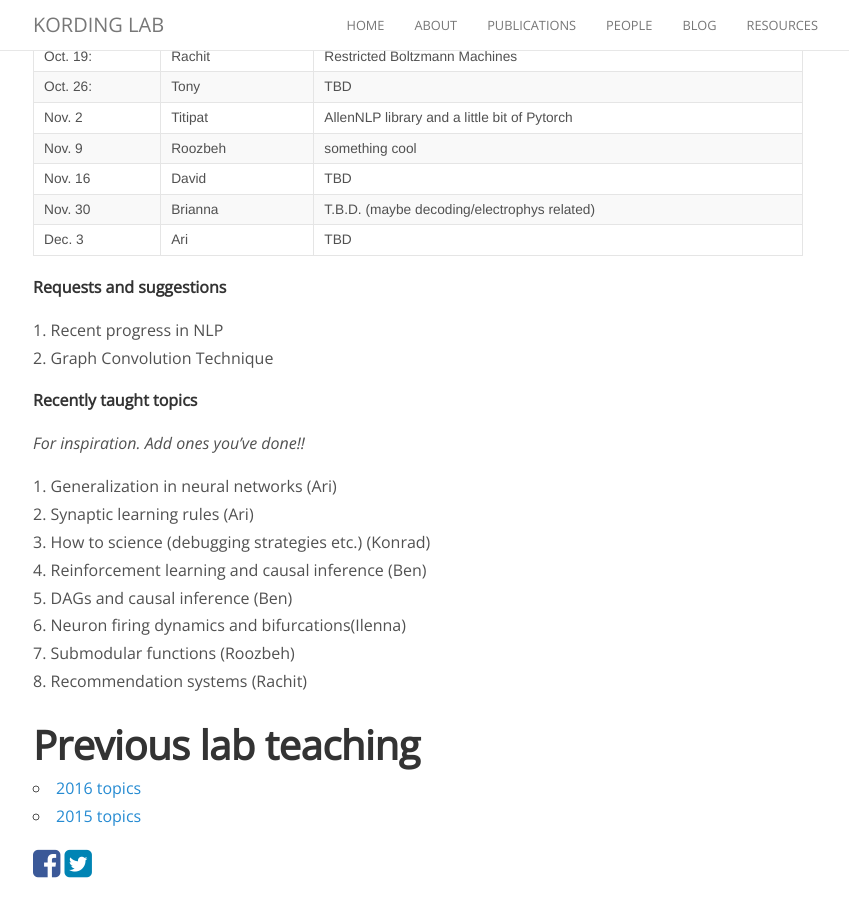
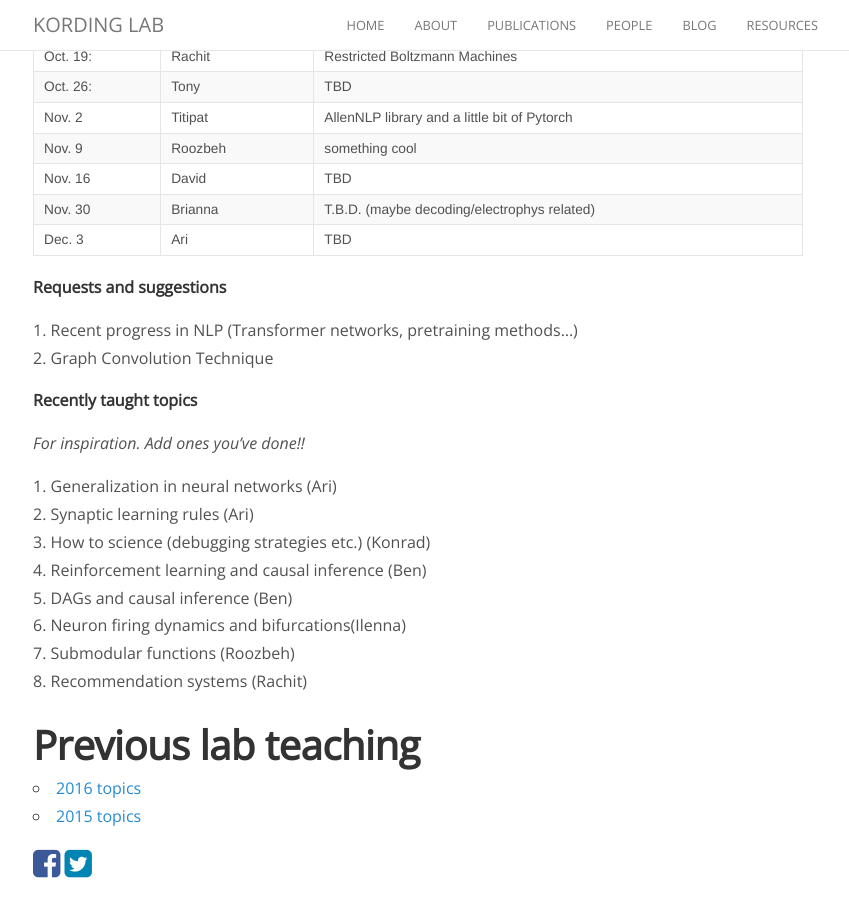
Before and after one commit to KordingLab/KordingLab.github.io, a Jekyll site: the page built from _posts/2018-08-29-upcoming-lab-teaching.md, in a window 1280 px wide and 900 px high, scrolled down 507 px. Shown: the whole window, without its empty margins (222-1071 px from the left). Built offline with Jekyll 4.4.1, drawn with Linux system fonts in a browser that asks for light colours; nearby versions of some CDN libraries; comment, search, counter and statistics services are not loaded.

Commit message:
Update 2018-08-29-upcoming-lab-teaching.md

```diff
--- a/_posts/2018-08-29-upcoming-lab-teaching.md
+++ b/_posts/2018-08-29-upcoming-lab-teaching.md
@@ -30,7 +30,7 @@ neuroscientific princples, new findings and literature reviews... whatever!
 
 **Requests and suggestions**
 
-1. Recent progress in NLP
+1. Recent progress in NLP (Transformer networks, pretraining methods...)
 2. Graph Convolution Technique
 
 **Recently taught topics**
```
